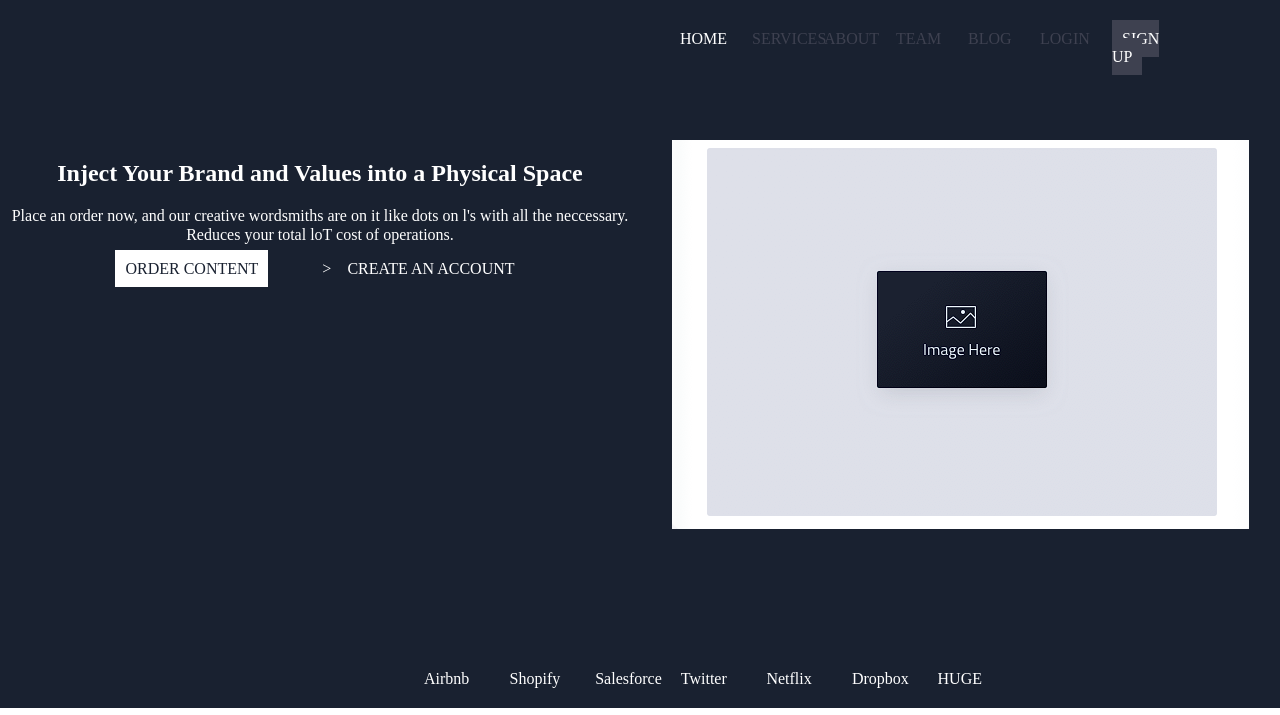
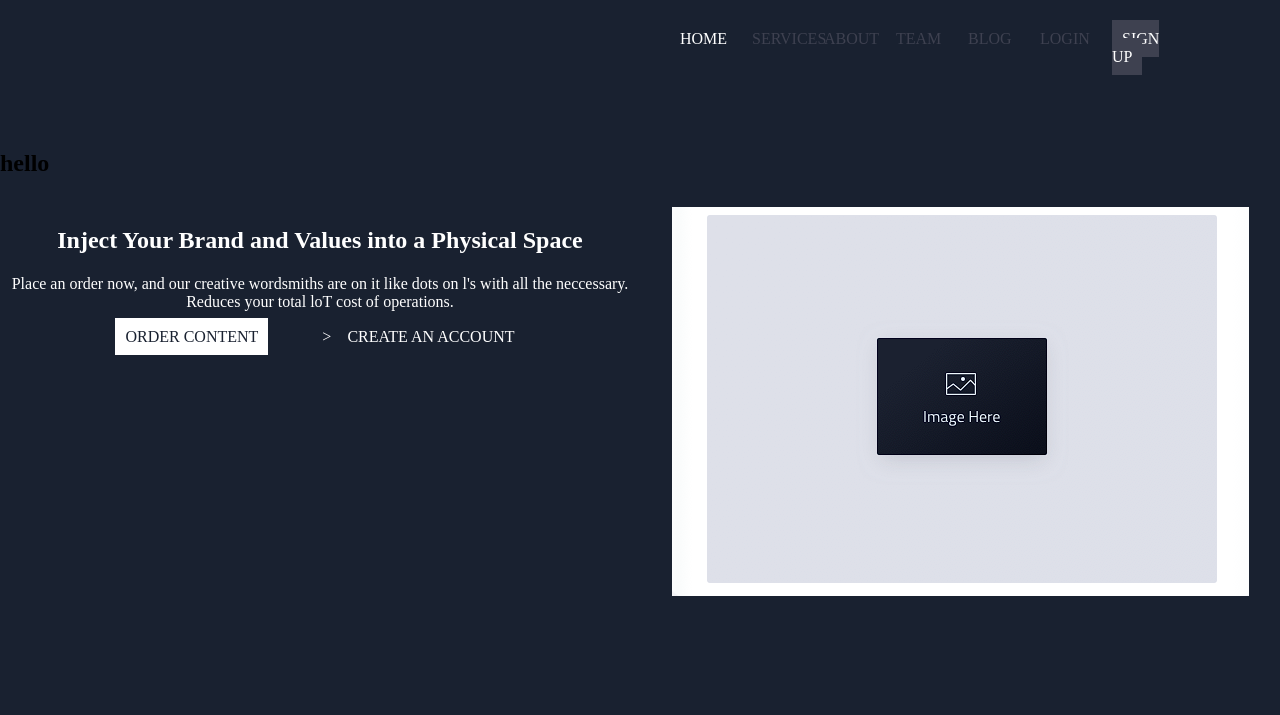
Before and after one commit to bmonroyy/Dupe-pushwork-homepage-wireframe, a plain HTML site: page Pushwork/template/index.html in a window 1280 px wide. Shown: the top 715 px of the page. Drawn offline with Linux system fonts and the light colour scheme; files whose address does not match are found by name.

Commit message:
html index update
Made a change

```diff
--- a/Pushwork/template/index.html
+++ b/Pushwork/template/index.html
@@ -28,7 +28,9 @@
 			</nav>
 		</header>
 
-		<!-- Inject Brand -->
+		<!-- Injectd Brand -->
+
+		<h2>hello</h2>
 
 		<section>
 			<section class="injectBrand">
```
